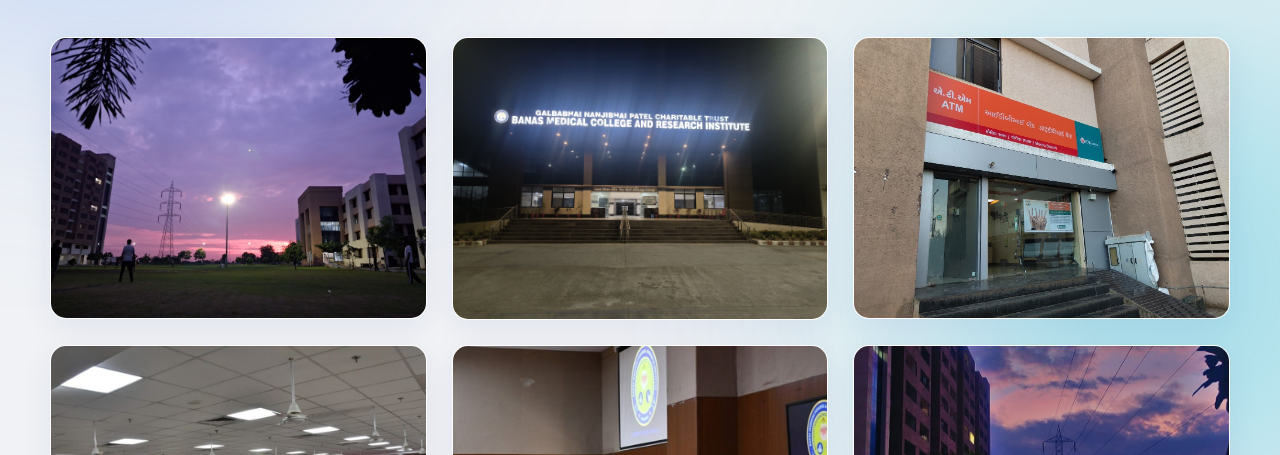
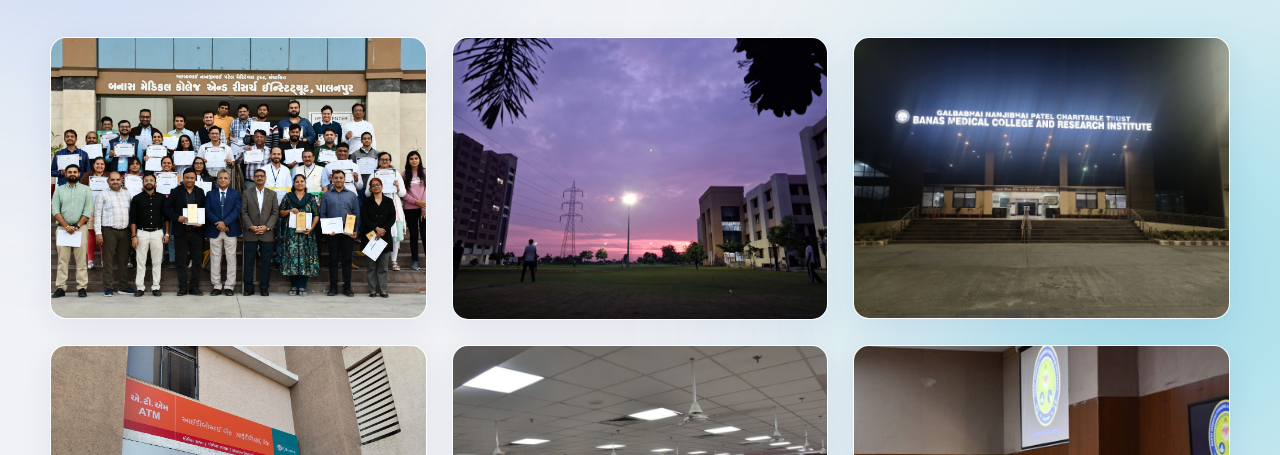
Before and after one commit to drshtmstry/bmcri-website, a plain HTML site: page about-us/gallery.html in a window 1280 px wide. Shown: the part 345-800 px from the top of the page. Drawn offline with Linux system fonts and the light colour scheme; a web font is replaced by a local one.

Commit message:
Update gallery.html

```diff
--- a/about-us/gallery.html
+++ b/about-us/gallery.html
@@ -170,6 +170,11 @@
                 <div class="gallery-grid">
 
                     <div class="gallery-item" onclick="openLightbox(this)">
+                        <img src="../uploads/photo-gallery/unnamed (0).jpg" alt="Gallery Photo 0">
+                        <div class="gallery-overlay"><i class="fa-solid fa-magnifying-glass-plus"></i></div>
+                    </div>
+
+                    <div class="gallery-item" onclick="openLightbox(this)">
                         <img src="../uploads/photo-gallery/unnamed (1).jpg" alt="Gallery Photo 1">
                         <div class="gallery-overlay"><i class="fa-solid fa-magnifying-glass-plus"></i></div>
                     </div>
```
